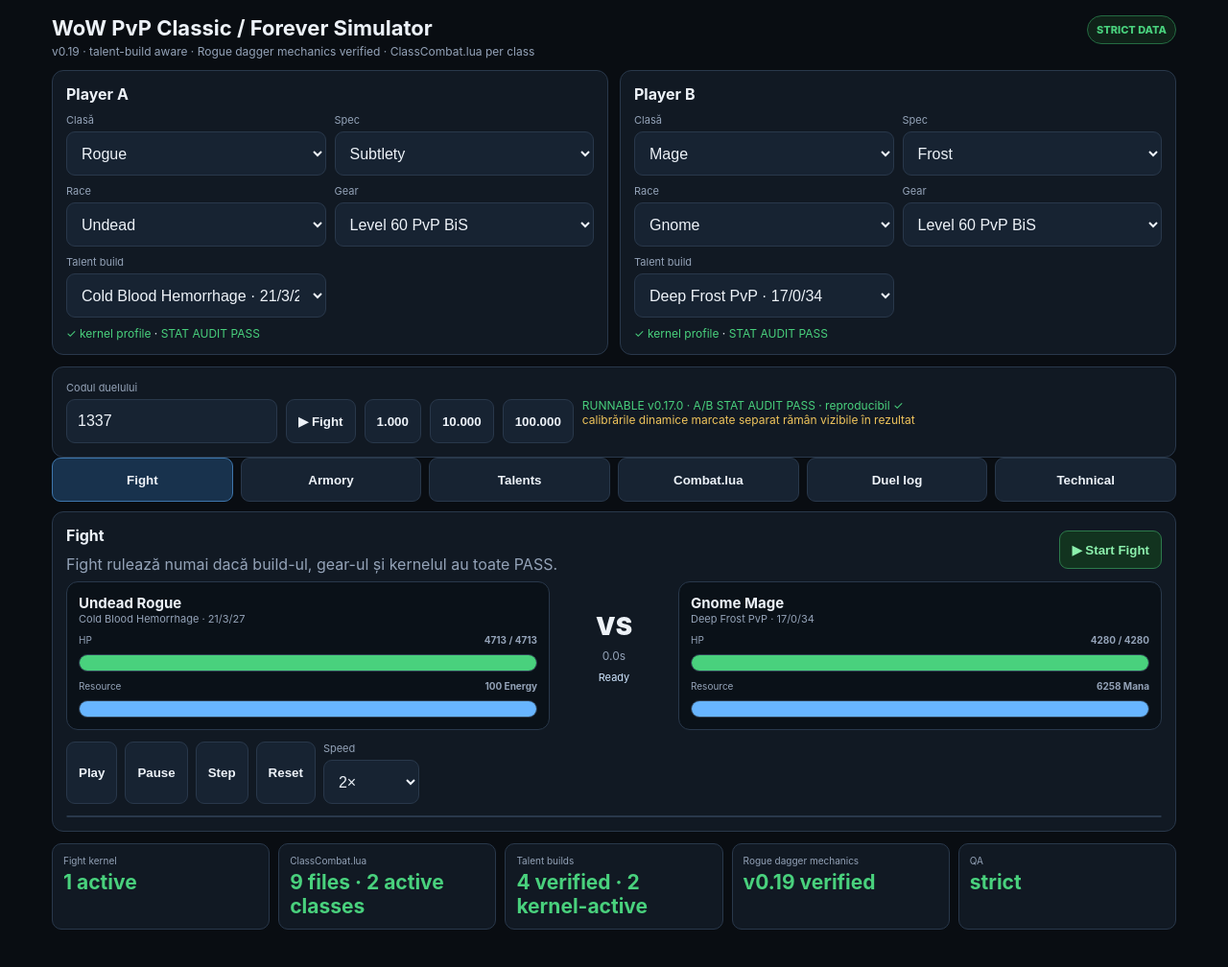
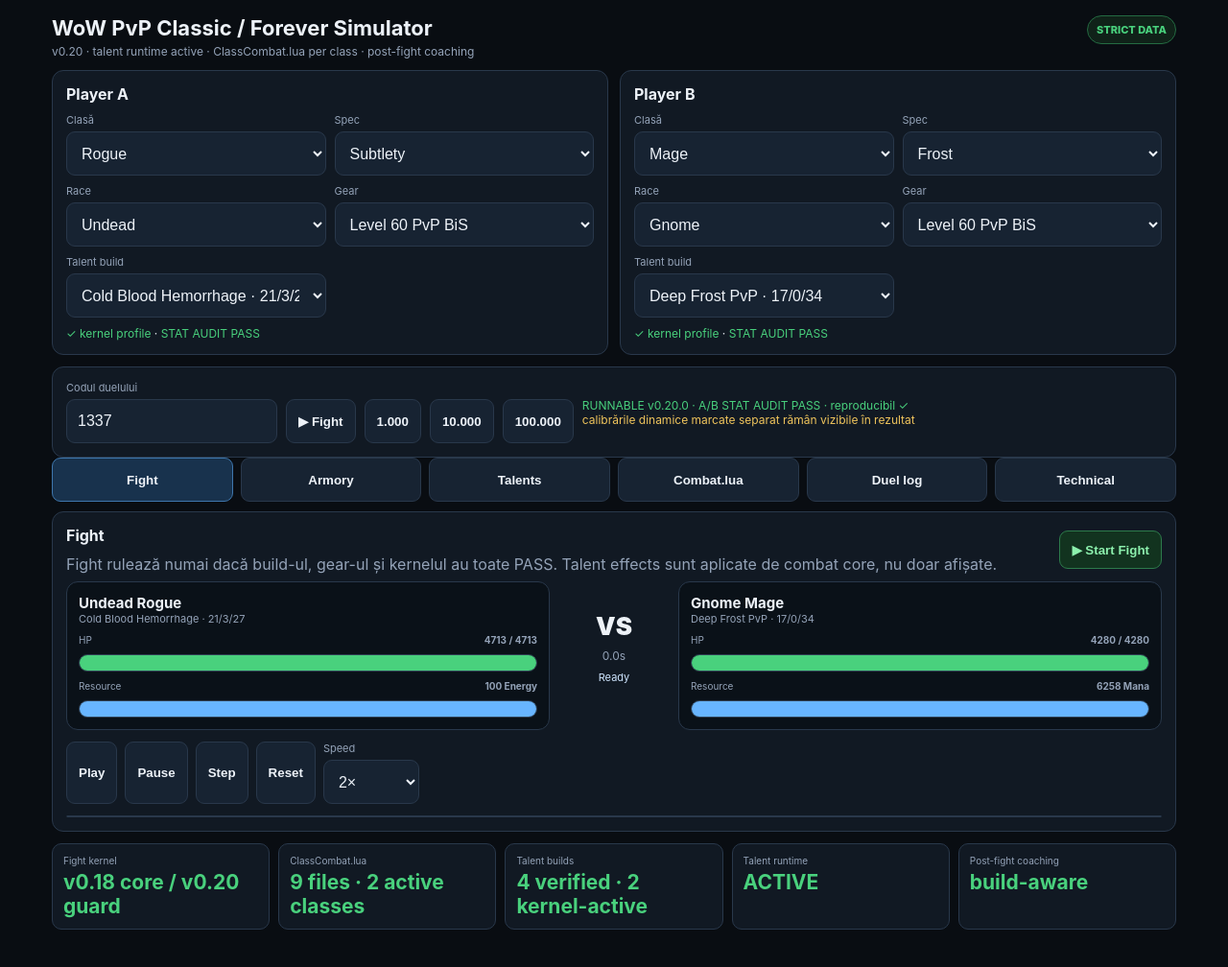
Before and after one commit to Kotzu/smallProject, a website built with Vite: page wow-pvp-sim/index.html in a window 1280 px wide. Shown: the whole page at 96% size. Built offline with nearby package versions, Linux system fonts and the light colour scheme; files whose address does not match are found by name.

Commit message:
Switch live fight to talent-aware v0.18 core with v0.20 strict guard

```diff
--- a/wow-pvp-sim/index.html
+++ b/wow-pvp-sim/index.html
@@ -12,7 +12,7 @@
 <body>
 <main class="app">
   <header class="hero">
-    <div><h1>WoW PvP Classic / Forever Simulator</h1><p>v0.19 · talent-build aware · Rogue dagger mechanics verified · ClassCombat.lua per class</p></div>
+    <div><h1>WoW PvP Classic / Forever Simulator</h1><p>v0.20 · talent runtime active · ClassCombat.lua per class · post-fight coaching</p></div>
     <div class="badge ok">STRICT DATA</div>
   </header>
 
@@ -46,7 +46,7 @@
   </nav>
 
   <section id="fight" class="tab active card">
-    <div class="combat-head"><div><h2>Fight</h2><div class="muted">Fight rulează numai dacă build-ul, gear-ul și kernelul au toate PASS.</div></div><button id="fightRunBtn" class="fight-primary">▶ Start Fight</button></div>
+    <div class="combat-head"><div><h2>Fight</h2><div class="muted">Fight rulează numai dacă build-ul, gear-ul și kernelul au toate PASS. Talent effects sunt aplicate de combat core, nu doar afișate.</div></div><button id="fightRunBtn" class="fight-primary">▶ Start Fight</button></div>
     <div id="fightError" class="red" style="margin:8px 0"></div>
     <div class="fight-layout">
       <article class="fighter"><div><h3>Undead Rogue</h3><div id="fightRogueBuild" class="sub">Subtlety · build loading…</div></div><div class="bar-label"><span>HP</span><b id="fightRogueHp">—</b></div><div class="bar"><i id="fightRogueHpBar"></i></div><div class="bar-label"><span>Resource</span><b id="fightRogueRes">100 Energy</b></div><div class="bar resource"><i style="width:100%"></i></div></article>
@@ -64,7 +64,7 @@
     <div class="talent-grid"><article id="aTalentPanel" class="talent-panel"></article><article id="bTalentPanel" class="talent-panel"></article></div>
   </section>
 
-  <section id="combat" class="tab card"><div class="combat-head"><div><h2>ClassCombat.lua</h2><div class="muted">Un fișier per clasă. Talent build-ul selectat schimbă ramura de decizie din ClassCombat.lua.</div></div><div class="combat-selector"></div></div><div class="arch-note"><div class="arch-box"><b>TalentBuilds.lua</b><br><span class="muted">ce talente există</span></div><div class="arch-arrow">→</div><div class="arch-box"><b>ClassCombat.lua</b><br><span class="muted">alege acțiunea</span></div><div class="arch-arrow">→</div><div class="arch-box"><b>CombatEngine.lua</b><br><span class="muted">rezolvă regulile WoW</span></div></div><div id="combatPath" class="combat-path"></div><pre id="combatCode" class="code-view">Încarc…</pre><div class="note">Rogue are CB/Hemo activ și două build-uri Improved Sprint/Backstab verificate. v0.19 a închis matematica +3 Dagger skill, Improved Sprint, Initiative, Improved Gouge și Elusiveness. Pentru kernelul dagger au rămas în principal modelul pozițional behind, execuția Gouge/Initiative și policy parity QA.</div></section>
+  <section id="combat" class="tab card"><div class="combat-head"><div><h2>ClassCombat.lua</h2><div class="muted">Un fișier per clasă. Talent build-ul selectat schimbă ramura de decizie din ClassCombat.lua.</div></div><div class="combat-selector"></div></div><div class="arch-note"><div class="arch-box"><b>TalentBuilds.lua</b><br><span class="muted">ce talente există</span></div><div class="arch-arrow">→</div><div class="arch-box"><b>ClassCombat.lua</b><br><span class="muted">alege acțiunea</span></div><div class="arch-arrow">→</div><div class="arch-box"><b>CombatEngine.lua</b><br><span class="muted">rezolvă regulile WoW</span></div></div><div id="combatPath" class="combat-path"></div><pre id="combatCode" class="code-view">Încarc…</pre><div class="note">CB/Hemo rulează acum pe core-ul talent-aware v0.18. Improved Sprint/Backstab 16/12/23 și 17/12/22 sunt build-uri verificate, dar rămân kernel-locked până închidem modelul pozițional behind + Gouge/Initiative execution și parity QA.</div></section>
 
   <section id="duel" class="tab card"><h2>Duel log</h2><div id="duelSummary" class="duel-summary"><span class="muted">Rulează Fight.</span></div><div id="batchSummary" class="batch-summary"></div><h3 class="section-title">Timeline complet</h3><div id="timeline" class="timeline"><div class="muted">Niciun duel rulat.</div></div><div class="note">Același Cod al duelului + aceeași configurație = același rezultat.</div></section>
 
@@ -76,7 +76,7 @@
     <section class="tech-section"><h2>Rule lab</h2><div class="lab-grid"><div class="lab-card"><h3>Armor reduction</h3><label>Armor țintă<input id="armorInput" type="number" value="3000"></label><label>Level atacator<input id="levelInput" type="number" value="60"></label><output id="armorOut"></output></div><div class="lab-card"><h3>Spell miss</h3><label>Spell Hit %<input id="spellHitInput" type="number" step="0.1" value="3"></label><output id="spellOut"></output></div><div class="lab-card"><h3>Melee special miss</h3><label>Hit %<input id="meleeHitInput" type="number" step="0.1" value="5"></label><output id="meleeOut"></output></div></div></section>
   </div></section>
 
-  <div class="metrics"><div class="metric"><span>Fight kernel</span><b class="green">1 active</b></div><div class="metric"><span>ClassCombat.lua</span><b class="green">9 files · 2 active classes</b></div><div class="metric"><span>Talent builds</span><b class="green">4 verified · 2 kernel-active</b></div><div class="metric"><span>Rogue dagger mechanics</span><b class="green">v0.19 verified</b></div><div class="metric"><span>QA</span><b class="green">strict</b></div></div>
+  <div class="metrics"><div class="metric"><span>Fight kernel</span><b class="green">v0.18 core / v0.20 guard</b></div><div class="metric"><span>ClassCombat.lua</span><b class="green">9 files · 2 active classes</b></div><div class="metric"><span>Talent builds</span><b class="green">4 verified · 2 kernel-active</b></div><div class="metric"><span>Talent runtime</span><b class="green">ACTIVE</b></div><div class="metric"><span>Post-fight coaching</span><b class="green">build-aware</b></div></div>
 </main>
 
 <script src="data.js"></script>
@@ -95,9 +95,8 @@
 <script src="armory-data.js"></script>
 <script src="engine.js"></script>
 <script src="character-engine.js"></script>
-<script src="duel-engine-v011.js"></script>
-<script src="duel-patch-v012.js"></script>
-<script src="duel-build-guard-v017.js"></script>
+<script src="duel-engine-v018.js"></script>
+<script src="duel-build-guard-v020.js"></script>
 <script src="app.js"></script>
 <script src="armory.js"></script>
 <script src="talent-ui.js"></script>
```
